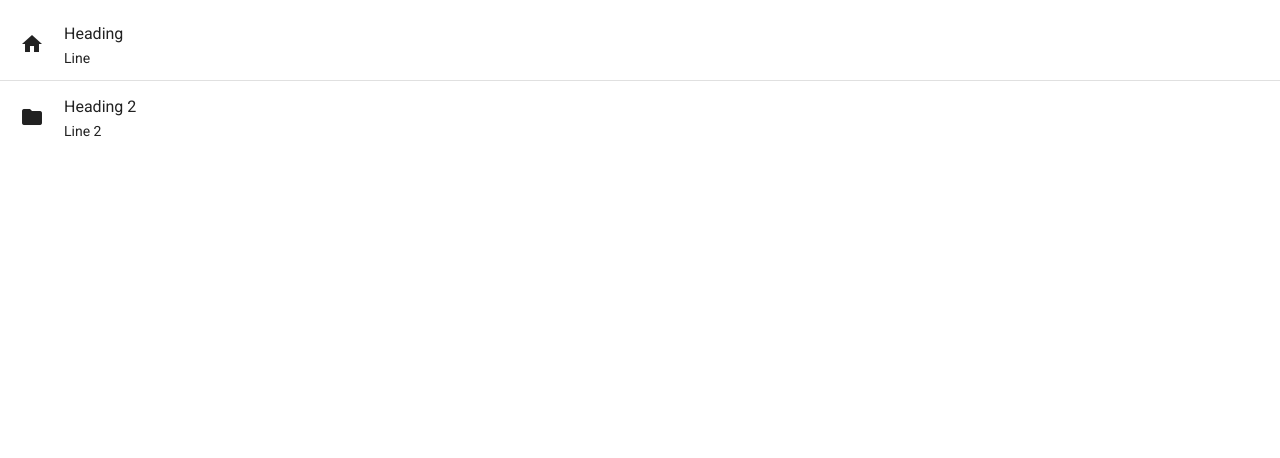
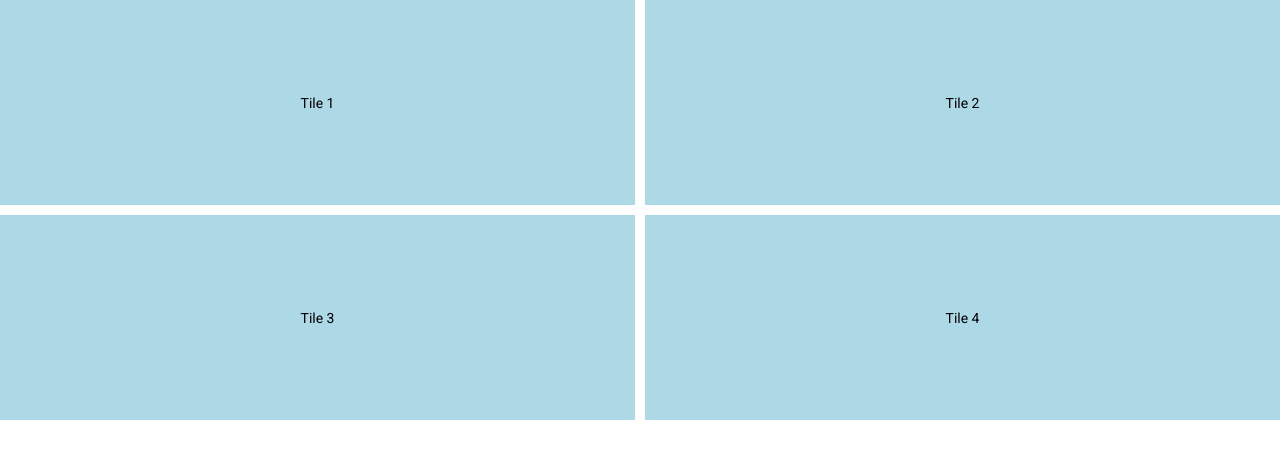
Before and after one commit to kadartibi/angular-material-demo, an Angular app: page / in a window 1280 px wide. Shown: the top 458 px of the page. Built offline with nearby package versions, Linux system fonts and the light colour scheme.

Commit message:
GridList

```diff
--- a/src/app/app.component.css
+++ b/src/app/app.component.css
@@ -23,3 +23,6 @@ mat-sidenav{
 .center{
     margin: 10rem;
 }
+mat-grid-tile{
+    background-color: lightblue;
+}
--- a/src/app/app.component.html
+++ b/src/app/app.component.html
@@ -1,27 +1,6 @@
-<mat-list>
-    <mat-list-item>
-        <mat-icon matListIcon>home</mat-icon>
-        <h3 matLine>Heading</h3>
-        <p matLine>Line</p>
-    </mat-list-item>
-    <mat-divider></mat-divider>
-    <mat-list-item>
-        <mat-icon matListIcon>folder</mat-icon>
-        <h3 matLine>Heading 2</h3>
-        <p matLine>Line 2</p>
-    </mat-list-item>
-</mat-list>
-
-
-<!--
-<mat-list dense>
-    <mat-list-item>Item 1</mat-list-item>
-    <mat-list-item>Item 2</mat-list-item>
-    <mat-list-item>Item 3</mat-list-item>
-</mat-list>
-<mat-nav-list>
-    <a mat-list-item href="#">Home</a>
-    <a mat-list-item href="##">About</a>
-    <a mat-list-item href="###">Services</a>
-</mat-nav-list>
--->
+<mat-grid-list cols="2" rowHeight="fit" style="height: 420px" gutterSize="10px">
+    <mat-grid-tile>Tile 1</mat-grid-tile>
+    <mat-grid-tile>Tile 2</mat-grid-tile>
+    <mat-grid-tile>Tile 3</mat-grid-tile>
+    <mat-grid-tile>Tile 4</mat-grid-tile>
+</mat-grid-list>
--- a/src/app/material/material.module.ts
+++ b/src/app/material/material.module.ts
@@ -10,6 +10,7 @@ import { FormsModule } from '@angular/forms';
 import { MatMenuModule } from '@angular/material/menu';
 import { MatListModule } from '@angular/material/list';
 import { MatDividerModule } from '@angular/material/divider';
+import { MatGridListModule } from '@angular/material/grid-list';
 
 const material = [
   MatButtonModule,
@@ -22,7 +23,8 @@ const material = [
   FormsModule,
   MatMenuModule,
   MatListModule,
-  MatDividerModule
+  MatDividerModule,
+  MatGridListModule
 ];
 
 @NgModule({
```
